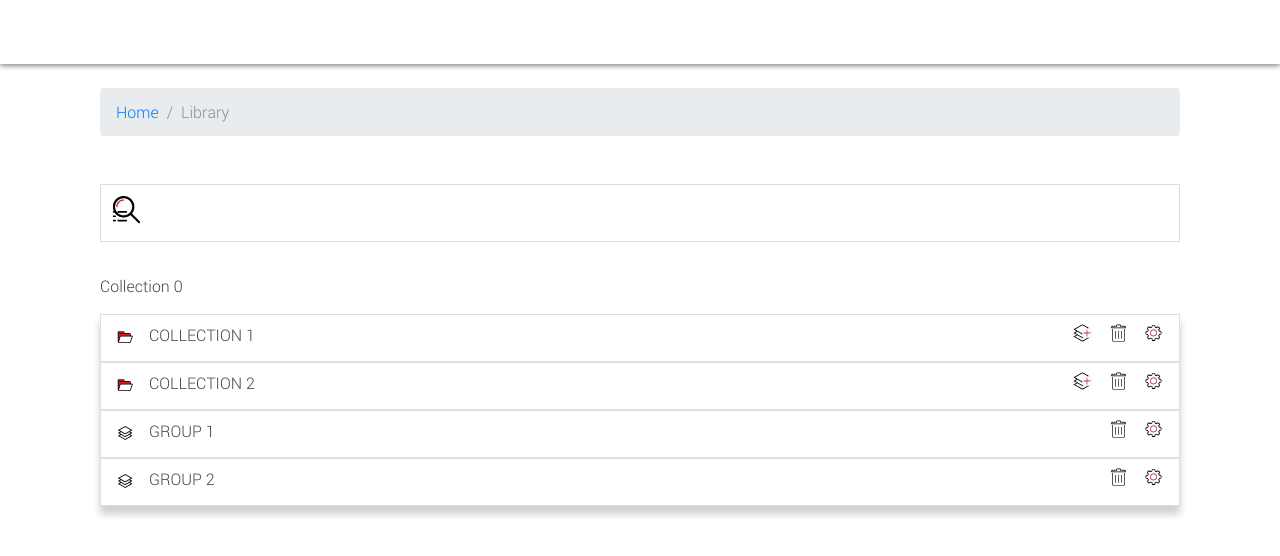
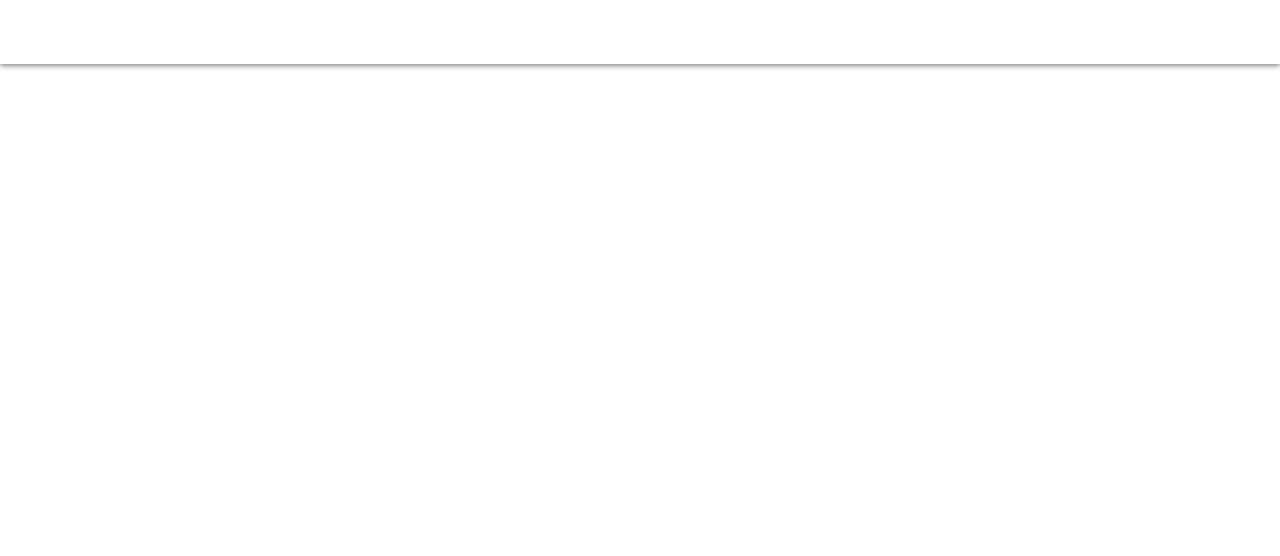
Before and after one commit to NielsFilter/web-console, an Angular app: page /management in a window 1280 px wide. Shown: the top 556 px of the page. Built offline with nearby package versions, Linux system fonts and the light colour scheme.

Commit message:
feat: added skeleton code for handling page auth

```diff
--- a/src/app/pages/management-page/management-page.component.html
+++ b/src/app/pages/management-page/management-page.component.html
@@ -1,4 +1,4 @@
-<div class="container">
+<div class="container" *ngIf="!!currentUser">
   <div class="col">
       <br>
       <ol class="breadcrumb">
--- a/src/app/pages/management-page/management-page.component.ts
+++ b/src/app/pages/management-page/management-page.component.ts
@@ -20,6 +20,8 @@ export class ManagementPageComponent implements OnInit {
 
 
 // testing
+
+  currentUser: any;
 
   mockGroups: any[] = [
     {
@@ -340,14 +342,25 @@ export class ManagementPageComponent implements OnInit {
 
   constructor(private dataService: DataService) {
     // testing
-    this.dataService.currentConsoleUser = new ConsoleUser('Admin', 'Basic QWRtaW46cGFzc3dvcmQ=', 'jono-pc', 1 , 'Collection 0', []);
-    const p = this.dataService.getNestedChildren(this.mockGroups, this.dataService.currentConsoleUser.rootBackupGroupId);
-    const x = _.orderBy(p, function(e){return e.GroupType; }, ['asc']);
-    this.dataService.structuredGroupData = x;
+
 
     // real
     // this.dataService.fetchGroups();
   }
 
-  ngOnInit() {}
+  ngOnInit() {
+
+    this.currentUser = this.dataService.currentConsoleUser;
+
+    if (!this.currentUser || this.currentUser === undefined || this.currentUser === null) {
+      // this.router.navigate['login'];
+      console.log("NO CURRENT USER!!!");
+      return;
+    }
+
+    this.dataService.currentConsoleUser = new ConsoleUser('Admin', 'Basic QWRtaW46cGFzc3dvcmQ=', 'jono-pc', 1 , 'Collection 0', []);
+    const p = this.dataService.getNestedChildren(this.mockGroups, this.dataService.currentConsoleUser.rootBackupGroupId);
+    const x = _.orderBy(p, function(e){return e.GroupType; }, ['asc']);
+    this.dataService.structuredGroupData = x;
+  }
 }
```
